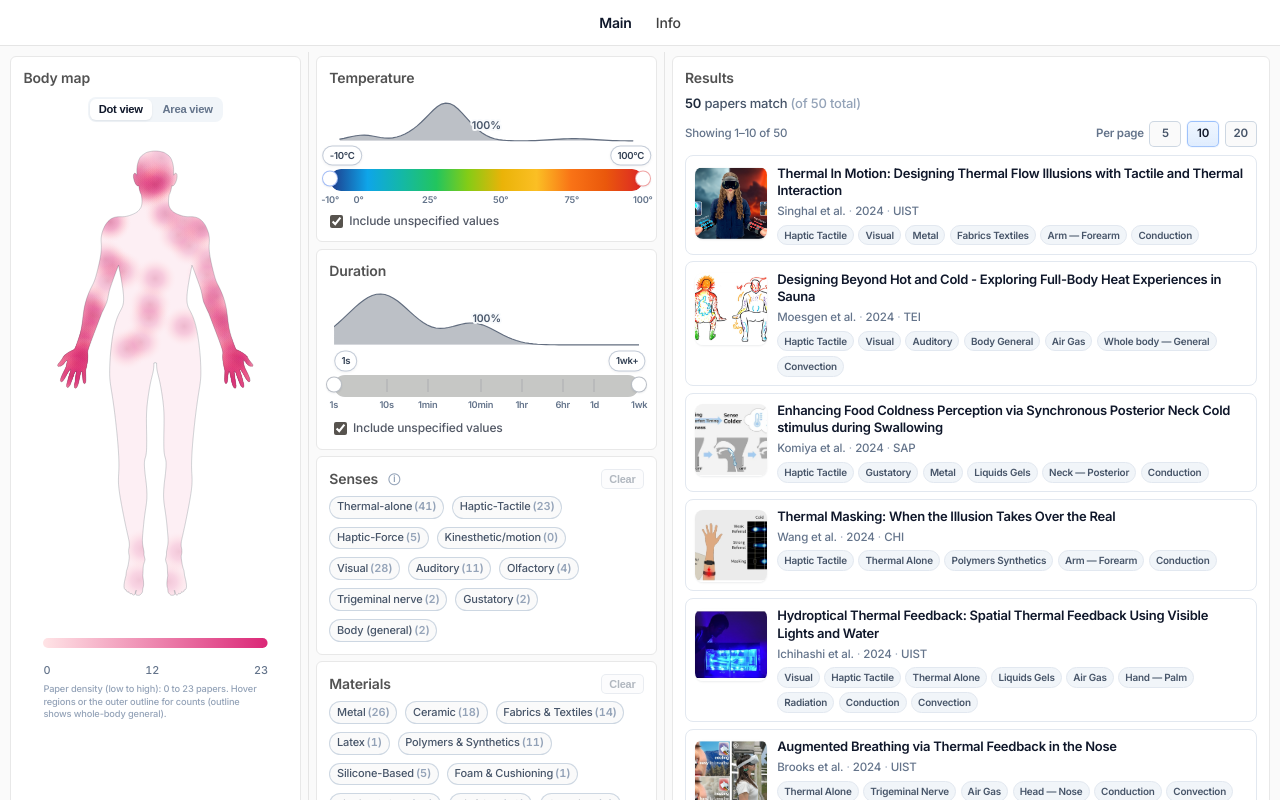
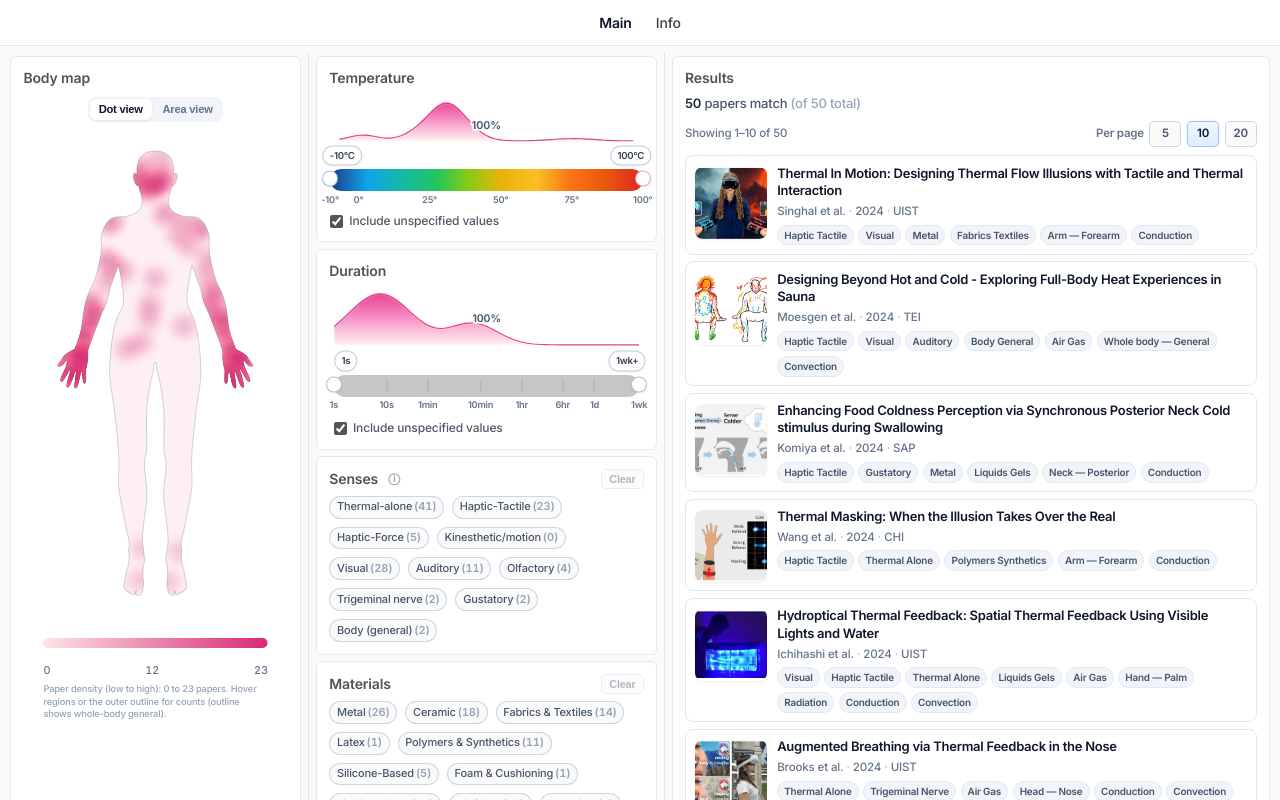
Before and after one commit to sandyleedev/thermal-interaction-web, a React (Vite) app in the folder frontend/: page / in a window 1280 px wide. Shown: the top 800 px of the page. Built offline with nearby package versions, Linux system fonts and the light colour scheme; the HTML template or start-up script is replaced by a standard one.

Commit message:
ui: update violin distribution theme to pink

```diff
--- /dev/null
+++ b/frontend/src/components/distribution-violin/distributionViolinVisuals.tsx
@@ -0,0 +1,71 @@
+/** Match body-map heat scale: #ffe4e6 → #db2777 */
+export const DISTRIBUTION_PINK_LIGHT = "#ffe4e6";
+export const DISTRIBUTION_PINK_VIVID = "#db2777";
+
+export type DistributionViolinVisualIds = {
+  clipId: string;
+  areaGradientId: string;
+  selectionGradientId: string;
+  softBlurId: string;
+};
+
+export function distributionViolinVisualIds(baseId: string): DistributionViolinVisualIds {
+  return {
+    clipId: `distribution-violin-clip-${baseId}`,
+    areaGradientId: `distribution-violin-area-grad-${baseId}`,
+    selectionGradientId: `distribution-violin-selection-grad-${baseId}`,
+    softBlurId: `distribution-violin-soft-blur-${baseId}`,
+  };
+}
+
+type DistributionViolinDefsProps = {
+  ids: DistributionViolinVisualIds;
+  yTop: number;
+  yBottom: number;
+};
+
+/** SVG gradients + blur used by temperature/duration distribution violins. */
+export function DistributionViolinDefs({
+  ids,
+  yTop,
+  yBottom,
+}: DistributionViolinDefsProps) {
+  return (
+    <>
+      <linearGradient
+        id={ids.areaGradientId}
+        gradientUnits="userSpaceOnUse"
+        x1="0"
+        y1={yBottom}
+        x2="0"
+        y2={yTop}
+      >
+        <stop offset="0%" stopColor={DISTRIBUTION_PINK_LIGHT} stopOpacity={0.35} />
+        <stop offset="48%" stopColor="#f9a8d4" stopOpacity={0.58} />
+        <stop offset="100%" stopColor={DISTRIBUTION_PINK_VIVID} stopOpacity={0.78} />
+      </linearGradient>
+      <linearGradient
+        id={ids.selectionGradientId}
+        gradientUnits="userSpaceOnUse"
+        x1="0"
+        y1={yBottom}
+        x2="0"
+        y2={yTop}
+      >
+        <stop offset="0%" stopColor={DISTRIBUTION_PINK_LIGHT} stopOpacity={0.52} />
+        <stop offset="48%" stopColor="#f472b6" stopOpacity={0.78} />
+        <stop offset="100%" stopColor={DISTRIBUTION_PINK_VIVID} stopOpacity={0.94} />
+      </linearGradient>
+      <filter
+        id={ids.softBlurId}
+        x="-20%"
+        y="-20%"
+        width="140%"
+        height="140%"
+        colorInterpolationFilters="sRGB"
+      >
+        <feGaussianBlur in="SourceGraphic" stdDeviation="0.9" />
+      </filter>
+    </>
+  );
+}
--- a/frontend/src/components/duration-panel/DurationPanel.tsx
+++ b/frontend/src/components/duration-panel/DurationPanel.tsx
@@ -14,6 +14,11 @@ import {
   paperMatchesDurationAxis,
 } from "@/lib/research/filterResearchPapers";
 import { buildDurationKdePathsHorizontal } from "./durationPanelDensity";
+import {
+  DistributionViolinDefs,
+  DISTRIBUTION_PINK_VIVID,
+  distributionViolinVisualIds,
+} from "@/components/distribution-violin/distributionViolinVisuals";
 
 const TRACK_H = 22;
 const PLOT_W = 320;
@@ -156,6 +161,7 @@ export function DurationPanel() {
     PLOT_PAD.left + 14,
     Math.min(PLOT_W - PLOT_PAD.right - 14, violinLabelXRaw),
   );
+  const violinVisualIds = distributionViolinVisualIds(violinClipId);
 
   return (
     <section
@@ -172,23 +178,34 @@ export function DurationPanel() {
             aria-label="Paper count density by study duration (single-sided violin), horizontal axis"
           >
             <defs>
-              <clipPath id={`duration-violin-clip-${violinClipId}`}>
+              <clipPath id={violinVisualIds.clipId}>
                 <path d={kdePaths.areaD} />
               </clipPath>
+              <DistributionViolinDefs
+                ids={violinVisualIds}
+                yTop={PLOT_PAD.top}
+                yBottom={PLOT_PAD.top + innerH}
+              />
             </defs>
-            <path d={kdePaths.areaD} className="distribution-violin-area" />
+            <g filter={`url(#${violinVisualIds.softBlurId})`}>
+              <path
+                d={kdePaths.areaD}
+                fill={`url(#${violinVisualIds.areaGradientId})`}
+              />
               <rect
                 x={violinSelectionX}
                 y={PLOT_PAD.top}
                 width={Math.max(0, violinSelectionW)}
                 height={innerH}
-              className="distribution-violin-selection-fill"
-              clipPath={`url(#duration-violin-clip-${violinClipId})`}
+                fill={`url(#${violinVisualIds.selectionGradientId})`}
+                clipPath={`url(#${violinVisualIds.clipId})`}
               />
+            </g>
             <path
               d={kdePaths.lineD}
               className="distribution-violin-line"
               fill="none"
+              stroke={DISTRIBUTION_PINK_VIVID}
             />
             <text
               x={violinLabelX}
--- a/frontend/src/components/temperature-panel/TemperaturePanelHorizontal.tsx
+++ b/frontend/src/components/temperature-panel/TemperaturePanelHorizontal.tsx
@@ -2,6 +2,11 @@ import { useCallback, useEffect, useId, useMemo, useRef } from "react";
 import { useResearchFilter } from "@/context/ResearchFilterContext";
 import { paperMatchesTemperatureAxis } from "@/lib/research/filterResearchPapers";
 import { buildKdePathsHorizontal } from "./temperaturePanelDensity";
+import {
+  DistributionViolinDefs,
+  DISTRIBUTION_PINK_VIVID,
+  distributionViolinVisualIds,
+} from "@/components/distribution-violin/distributionViolinVisuals";
 import {
   TEMP_AXIS_MAX,
   TEMP_AXIS_MIN,
@@ -168,6 +173,7 @@ export function TemperaturePanelHorizontal({
     PAD.left + 14,
     Math.min(PLOT_W - PAD.right - 14, violinLabelXRaw),
   );
+  const violinVisualIds = distributionViolinVisualIds(violinClipId);
 
   const tickLabels = [100, 75, 50, 25, 0, -10];
 
@@ -194,23 +200,34 @@ export function TemperaturePanelHorizontal({
             aria-label="Paper count density by study temperature (single-sided violin), horizontal axis"
           >
             <defs>
-              <clipPath id={`temperature-violin-clip-${violinClipId}`}>
+              <clipPath id={violinVisualIds.clipId}>
                 <path d={kdePaths.areaD} />
               </clipPath>
+              <DistributionViolinDefs
+                ids={violinVisualIds}
+                yTop={PAD.top}
+                yBottom={PAD.top + innerH}
+              />
             </defs>
-            <path d={kdePaths.areaD} className="distribution-violin-area" />
+            <g filter={`url(#${violinVisualIds.softBlurId})`}>
+              <path
+                d={kdePaths.areaD}
+                fill={`url(#${violinVisualIds.areaGradientId})`}
+              />
               <rect
                 x={violinSelectionX}
                 y={PAD.top}
                 width={Math.max(0, violinSelectionW)}
                 height={innerH}
-              className="distribution-violin-selection-fill"
-              clipPath={`url(#temperature-violin-clip-${violinClipId})`}
+                fill={`url(#${violinVisualIds.selectionGradientId})`}
+                clipPath={`url(#${violinVisualIds.clipId})`}
               />
+            </g>
             <path
               d={kdePaths.lineD}
               className="distribution-violin-line"
               fill="none"
+              stroke={DISTRIBUTION_PINK_VIVID}
             />
             <text
               x={violinLabelX}
--- a/frontend/src/pages/LandingPage.css
+++ b/frontend/src/pages/LandingPage.css
@@ -926,27 +926,18 @@
 }
 
 .temperature-kde-line {
-  stroke: #64748b;
+  stroke: #db2777;
   stroke-width: 1.25;
   stroke-linejoin: round;
   stroke-linecap: round;
-  opacity: 0.9;
-}
-
-.distribution-violin-area {
-  fill: rgba(51, 65, 85, 0.14);
+  opacity: 0.88;
 }
 
 .distribution-violin-line {
-  stroke: #5b677a;
-  stroke-width: 1.2;
+  stroke-width: 1.15;
   stroke-linejoin: round;
   stroke-linecap: round;
-  opacity: 0.95;
-}
-
-.distribution-violin-selection-fill {
-  fill: rgba(51, 65, 85, 0.22);
+  opacity: 0.88;
 }
 
 .distribution-violin-selection-label {
```
Lines whose indentation alone changed are shown as unchanged.
